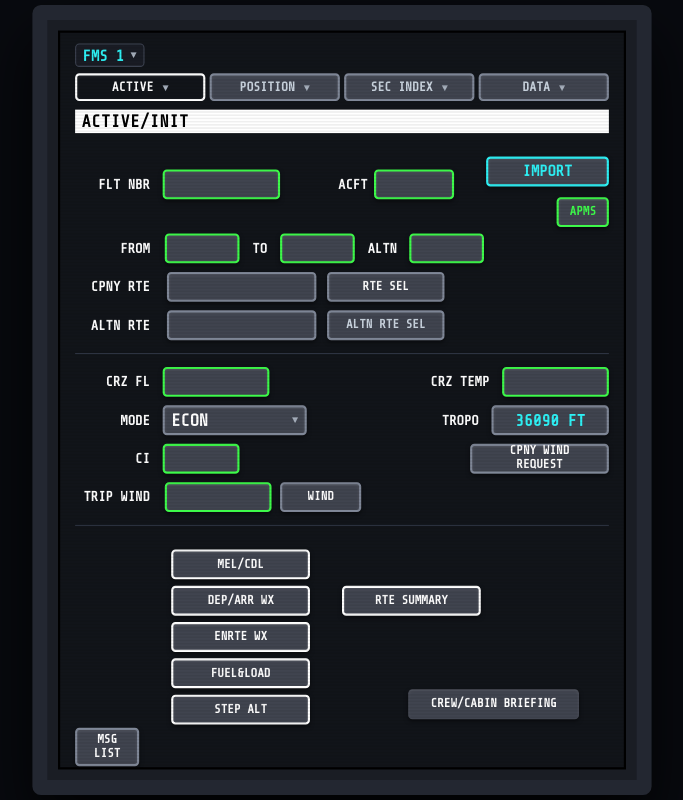
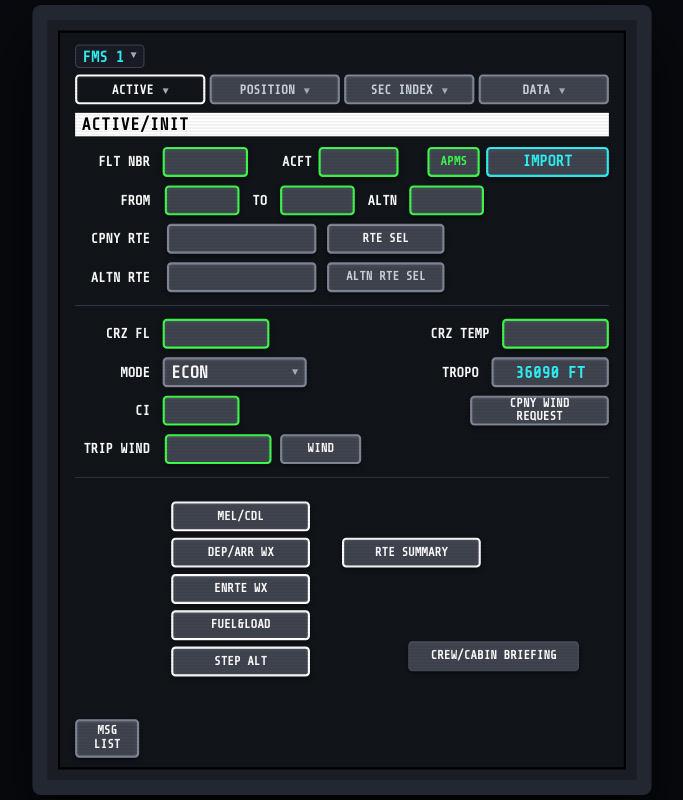
Before and after one commit to flyingjet777/ckpt-prep-stack, a plain HTML site: page index.html in a window 1280 px wide. Shown: the whole page, without its empty margins (298-981 px from the left). Drawn offline with nearby package versions, Linux system fonts and the light colour scheme.

Commit message:
Revert first row inputs and buttons layout fully back to horizontal layout as shown in reference image

```diff
--- a/app.js
+++ b/app.js
@@ -1077,15 +1077,15 @@ function renderInitPage() {
                         <input type="text" value="${flightData.fltNbr}" id="input-flt-nbr" style="width: 100%;">
                     </div>
                 </div>
-                <div class="cell-left" style="gap: 6px; margin-left: 20px;">
+                <div class="cell-left" style="gap: 6px; margin-left: 0px;">
                     <span class="fms-label" style="width: 32px; margin-right: 0px;">ACFT</span>
                     <div class="fms-val-box extracted-value acft-box">
                         <input type="text" value="${flightData.acftReg}" data-field="acftReg" style="width: 100%;">
                     </div>
                 </div>
-                <div class="cell-right" style="gap: 6px; display: flex; flex-direction: column; align-items: flex-end; margin-top: 14px;">
-                    <label for="pdf-file-input" class="fms-btn-grey cpny-request-btn" style="border-color: var(--text-cyan); color: var(--text-cyan); font-size: 0.9rem; font-weight: bold; display: flex; justify-content: center; align-items: center; cursor: pointer; box-sizing: border-box; margin-bottom: 4px;">IMPORT</label>
-                    <button class="fms-btn-grey acft-status-btn" style="border-color: var(--text-green); color: var(--text-green); width: 100%; text-align: center;">APMS ${flightData.apms.replace(' %', '')}</button>
+                <div class="cell-right" style="gap: 6px;">
+                    <button class="fms-btn-grey acft-status-btn" style="border-color: var(--text-green); color: var(--text-green);">APMS ${flightData.apms.replace(' %', '')}</button>
+                    <label for="pdf-file-input" class="fms-btn-grey cpny-request-btn" style="border-color: var(--text-cyan); color: var(--text-cyan); font-size: 0.9rem; font-weight: bold; display: flex; justify-content: center; align-items: center; cursor: pointer; box-sizing: border-box;">IMPORT</label>
                 </div>
             </div>
         </div>
--- a/index.css
+++ b/index.css
@@ -297,7 +297,7 @@ body {
 
 /* First Row proportions */
 .row-flt-nbr .flt-nbr-box {
-    width: 110px !important;
+    width: 80px !important;
 }
 .row-flt-nbr .acft-box {
     width: 75px !important;
```
